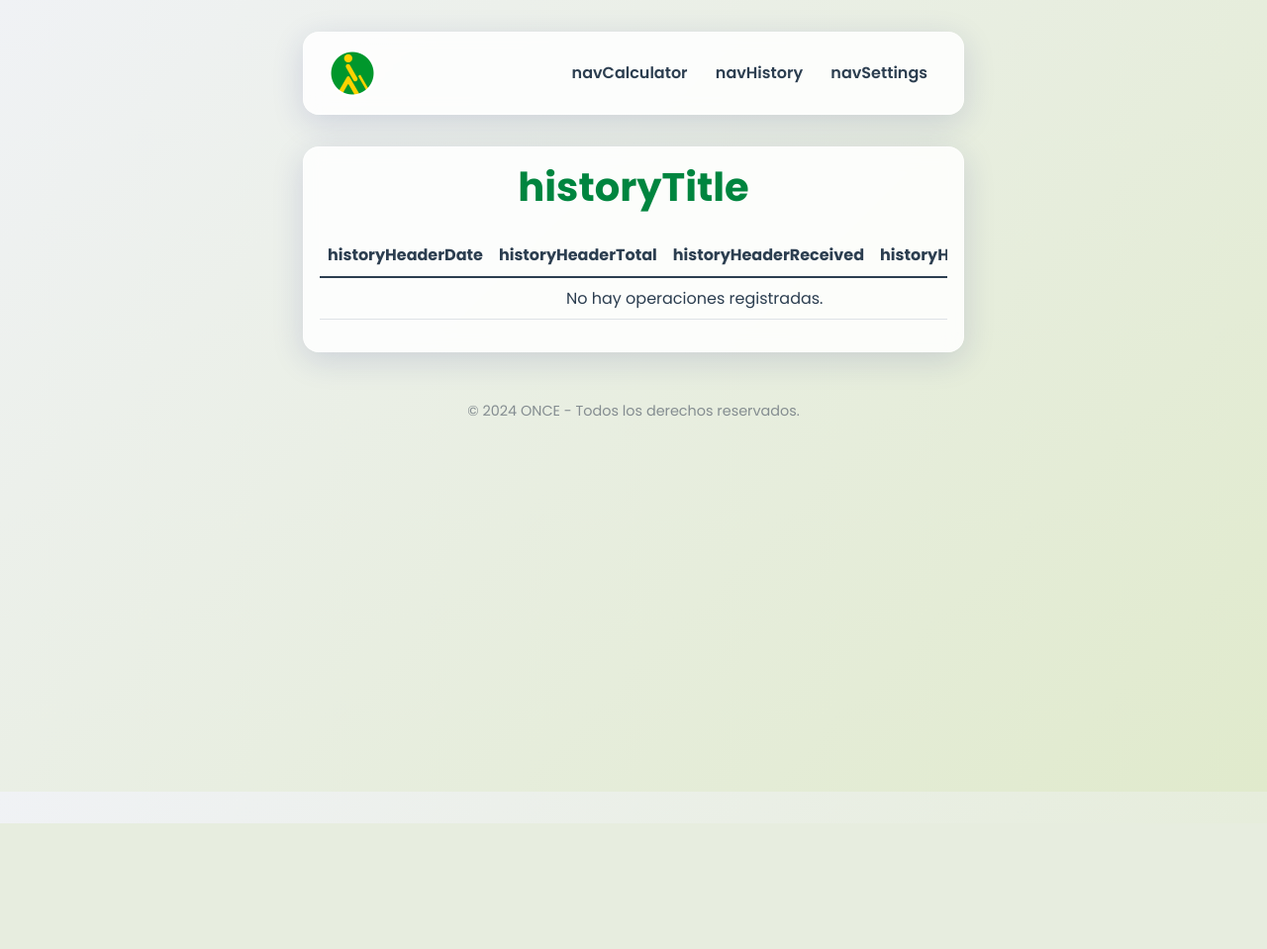
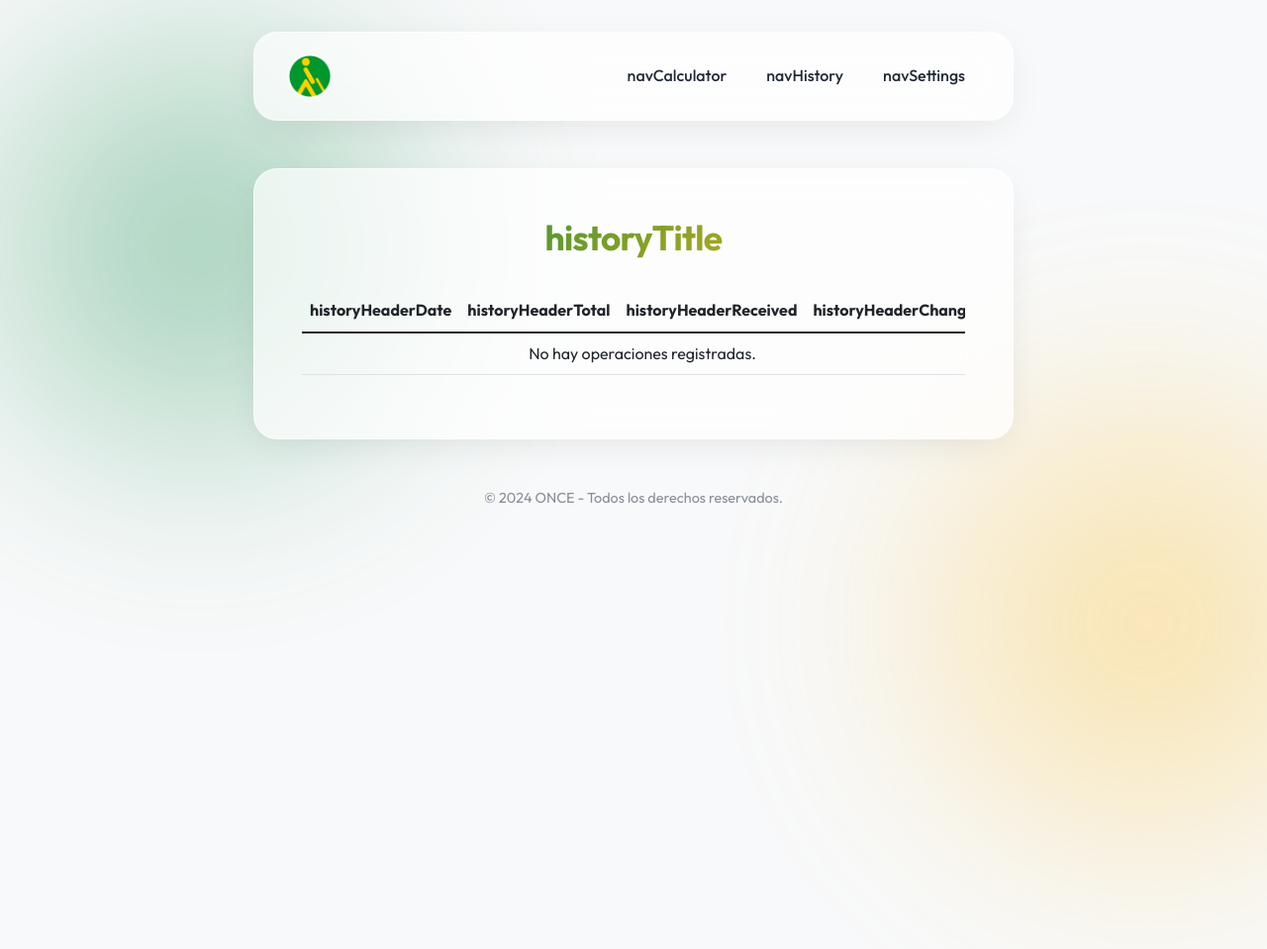
Before and after one commit to Haplee/once, a Flask app: page /history in a window 1280 px wide; the page is wider, and only the part inside the window is pictured. Shown: that part at 99% size. Before the commit the page ends 832 px from the top of that part, so only its background shows below. Run offline with Flask 3, Linux system fonts and the light colour scheme; data that the repository does not hold is empty.

Commit message:
feat: Initialize core Flask application with calculator, history, and settings pages, including internationalization, styling, and Vercel deployment.

```diff
--- a/app/static/css/style.css
+++ b/app/static/css/style.css
@@ -1,52 +1,61 @@
 /* Import Google Font */
-@import url('https://fonts.googleapis.com/css2?family=Poppins:wght@300;400;500;600;700&display=swap');
+@import url('https://fonts.googleapis.com/css2?family=Outfit:wght@300;400;500;600;700&display=swap');
 
 /* --- Base Variables --- */
 :root {
+    /* Brand Colors */
     --once-green: #00853F;
     --once-yellow: #FDB913;
-    --font-family: 'Poppins', -apple-system, BlinkMacSystemFont, "Segoe UI", Roboto, Helvetica, Arial, sans-serif;
 
-    /* Light Mode Palette */
-    --bg-light: #f0f2f5;
-    --bg-grad-light: linear-gradient(135deg, #f0f2f5 0%, #e0eacc 100%);
-    --text-light: #2c3e50;
-    --card-bg-light: rgba(255, 255, 255, 0.85); /* Glassmorphism */
-    --border-light: rgba(255, 255, 255, 0.5);
-    --shadow-light: 0 8px 32px 0 rgba(31, 38, 135, 0.15);
+    /* Font */
+    --font-family: 'Outfit', -apple-system, BlinkMacSystemFont, "Segoe UI", Roboto, sans-serif;
+
+    /* Light Mode */
+    --bg-light: #f8f9fa;
+    --text-light: #1f2937;
+    --text-muted-light: #6b7280;
+    --card-bg-light: rgba(255, 255, 255, 0.7);
+    --border-light: rgba(255, 255, 255, 0.6);
+    --shadow-light: 0 10px 40px -10px rgba(0, 0, 0, 0.1);
     --primary-light: var(--once-green);
-    --primary-text-light: #ffffff;
+    --accent-light: var(--once-yellow);
+    --input-bg-light: rgba(255, 255, 255, 0.6);
 
-    /* Dark Mode Palette */
-    --bg-dark: #121212;
-    --bg-grad-dark: linear-gradient(135deg, #121212 0%, #1a251e 100%);
-    --text-dark: #e9ecef;
-    --card-bg-dark: rgba(30, 30, 30, 0.85); /* Glassmorphism */
-    --border-dark: rgba(255, 255, 255, 0.1);
-    --shadow-dark: 0 8px 32px 0 rgba(0, 0, 0, 0.5);
-    --primary-dark: var(--once-yellow);
-    --primary-text-dark: #121212;
+    /* Dark Mode */
+    --bg-dark: #0f172a;
+    --text-dark: #f8fafc;
+    --text-muted-dark: #94a3b8;
+    --card-bg-dark: rgba(30, 41, 59, 0.7);
+    --border-dark: rgba(255, 255, 255, 0.08);
+    --shadow-dark: 0 10px 40px -10px rgba(0, 0, 0, 0.5);
+    --primary-dark: #4ade80;
+    /* Brighter green for dark mode */
+    --accent-dark: #facc15;
+    --input-bg-dark: rgba(15, 23, 42, 0.6);
 
-    /* Default to Light Mode */
+    /* Default (Light) */
     --bg-color: var(--bg-light);
-    --bg-gradient: var(--bg-grad-light);
     --text-color: var(--text-light);
-    --card-bg-color: var(--card-bg-light);
+    --text-muted: var(--text-muted-light);
+    --card-bg: var(--card-bg-light);
     --border-color: var(--border-light);
-    --box-shadow: var(--shadow-light);
+    --shadow: var(--shadow-light);
     --primary-color: var(--primary-light);
-    --primary-text-color: var(--primary-text-light);
+    --accent-color: var(--accent-light);
+    --input-bg: var(--input-bg-light);
+    --glass-border: 1px solid var(--border-color);
 }
 
 body.dark-mode {
     --bg-color: var(--bg-dark);
-    --bg-gradient: var(--bg-grad-dark);
     --text-color: var(--text-dark);
-    --card-bg-color: var(--card-bg-dark);
+    --text-muted: var(--text-muted-dark);
+    --card-bg: var(--card-bg-dark);
     --border-color: var(--border-dark);
-    --box-shadow: var(--shadow-dark);
+    --shadow: var(--shadow-dark);
     --primary-color: var(--primary-dark);
-    --primary-text-color: var(--primary-text-dark);
+    --accent-color: var(--accent-dark);
+    --input-bg: var(--input-bg-dark);
 }
 
 /* --- Global Styles --- */
@@ -55,24 +64,61 @@ body {
     margin: 0;
     padding: 0;
     min-height: 100vh;
-    background: var(--bg-gradient);
-    background-color: var(--bg-color); /* Fallback */
+    background-color: var(--bg-color);
     color: var(--text-color);
     line-height: 1.6;
-    transition: background 0.3s, color 0.3s;
-    background-attachment: fixed;
+    transition: background-color 0.5s ease, color 0.3s ease;
+    overflow-x: hidden;
+    position: relative;
+    display: flex;
+    flex-direction: column;
 }
 
-.container {
-    max-width: 700px;
-    margin: 2rem auto;
-    padding: 0 1rem;
-    animation: fadeIn 0.8s ease-out;
+/* Animated Background Shapes */
+body::before,
+body::after {
+    content: '';
+    position: absolute;
+    width: 600px;
+    height: 600px;
+    border-radius: 50%;
+    filter: blur(80px);
+    z-index: -1;
+    opacity: 0.4;
+    animation: float 20s infinite alternate;
 }
 
-@keyframes fadeIn {
-    from { opacity: 0; transform: translateY(20px); }
-    to { opacity: 1; transform: translateY(0); }
+body::before {
+    background: radial-gradient(circle, var(--primary-color), transparent 70%);
+    top: -10%;
+    left: -10%;
+}
+
+body::after {
+    background: radial-gradient(circle, var(--accent-color), transparent 70%);
+    bottom: -10%;
+    right: -10%;
+    animation-delay: -10s;
+}
+
+@keyframes float {
+    0% {
+        transform: translate(0, 0) scale(1);
+    }
+
+    100% {
+        transform: translate(50px, 50px) scale(1.1);
+    }
+}
+
+/* Layout */
+.container {
+    max-width: 800px;
+    margin: 0 auto;
+    padding: 2rem 1rem;
+    flex: 1;
+    display: flex;
+    flex-direction: column;
 }
 
 /* --- Header --- */
@@ -80,132 +126,154 @@ header {
     display: flex;
     justify-content: space-between;
     align-items: center;
-    padding: 1rem 1.5rem;
-    margin-bottom: 2rem;
-    background: var(--card-bg-color);
-    backdrop-filter: blur(8px);
-    -webkit-backdrop-filter: blur(8px);
-    border: 1px solid var(--border-color);
-    border-radius: 16px;
-    box-shadow: var(--box-shadow);
+    padding: 1.25rem 2rem;
+    margin-bottom: 3rem;
+    background: var(--card-bg);
+    backdrop-filter: blur(20px);
+    -webkit-backdrop-filter: blur(20px);
+    border: var(--glass-border);
+    border-radius: 24px;
+    box-shadow: var(--shadow);
+    transition: all 0.3s ease;
+}
+
+header:hover {
+    box-shadow: 0 15px 50px -10px rgba(0, 0, 0, 0.15);
+    transform: translateY(-2px);
 }
 
 header .logo img {
-    height: 50px;
-    transition: transform 0.3s;
+    height: 48px;
+    width: auto;
+    transition: transform 0.3s cubic-bezier(0.34, 1.56, 0.64, 1);
 }
 
 header .logo img:hover {
-    transform: scale(1.05);
+    transform: scale(1.1) rotate(-3deg);
+}
+
+nav {
+    display: flex;
+    gap: 0.5rem;
 }
 
 nav a {
-    margin: 0 0.75rem;
     color: var(--text-color);
     text-decoration: none;
-    font-weight: 600;
+    font-weight: 500;
+    padding: 0.6rem 1rem;
+    border-radius: 12px;
+    transition: all 0.3s ease;
     position: relative;
-    transition: color 0.3s;
+    overflow: hidden;
 }
 
-nav a::after {
-    content: '';
-    position: absolute;
-    width: 0;
-    height: 2px;
-    bottom: -4px;
-    left: 0;
-    background-color: var(--primary-color);
-    transition: width 0.3s;
-}
-
-nav a:hover {
+nav a:hover,
+nav a.active {
+    background-color: rgba(var(--primary-color), 0.1);
     color: var(--primary-color);
 }
 
-nav a:hover::after {
-    width: 100%;
+/* --- Cards --- */
+.card {
+    background: var(--card-bg) !important;
+    backdrop-filter: blur(20px);
+    -webkit-backdrop-filter: blur(20px);
+    border: var(--glass-border) !important;
+    border-radius: 24px !important;
+    box-shadow: var(--shadow);
+    padding: 1rem;
+    overflow: hidden;
+    position: relative;
 }
 
-/* --- Bootstrap Overrides & Cards --- */
-.card, .list-group-item {
-    background-color: var(--card-bg-color) !important;
-    backdrop-filter: blur(10px);
-    -webkit-backdrop-filter: blur(10px);
-    color: var(--text-color) !important;
-    border: 1px solid var(--border-color) !important;
-    border-radius: 16px !important;
-    box-shadow: var(--box-shadow);
-    margin-bottom: 20px;
-    transition: transform 0.3s;
+.card-body {
+    padding: 2rem;
 }
 
-.card:hover {
-    transform: translateY(-2px);
+h1 {
+    font-weight: 700;
+    font-size: 2.2rem;
+    margin-bottom: 2rem;
+    background: linear-gradient(135deg, var(--primary-color), var(--accent-color));
+    -webkit-background-clip: text;
+    background-clip: text;
+    -webkit-text-fill-color: transparent;
+    text-align: center;
+    letter-spacing: -0.02em;
 }
 
-.table {
-    color: var(--text-color) !important;
+/* --- Forms --- */
+.form-group {
+    margin-bottom: 1.5rem;
 }
 
-body.dark-mode .table {
-    color: var(--text-color) !important;
+label {
+    font-weight: 600;
+    font-size: 0.95rem;
+    margin-bottom: 0.5rem;
+    display: block;
+    color: var(--text-muted);
+    letter-spacing: 0.02em;
 }
 
-/* --- Form --- */
 .form-control {
-    background-color: rgba(255, 255, 255, 0.1) !important; /* Slight transparency */
+    background-color: var(--input-bg) !important;
+    border: 2px solid transparent !important;
+    border-radius: 16px !important;
+    padding: 1rem 1.25rem !important;
+    font-size: 1.1rem !important;
     color: var(--text-color) !important;
-    border: 1px solid var(--border-color) !important;
-    border-radius: 12px !important;
-    padding: 0.8rem 1rem !important;
-    font-size: 1.1rem !important;
-    transition: all 0.3s ease;
-}
-
-body:not(.dark-mode) .form-control {
-    background-color: rgba(255, 255, 255, 0.6) !important;
+    transition: all 0.2s ease;
+    box-shadow: inset 0 2px 4px rgba(0, 0, 0, 0.02);
 }
 
 .form-control:focus {
-    background-color: var(--card-bg-color) !important;
-    color: var(--text-color) !important;
+    background-color: var(--card-bg) !important;
     border-color: var(--primary-color) !important;
-    box-shadow: 0 0 0 0.25rem color-mix(in srgb, var(--primary-color) 25%, transparent) !important;
+    box-shadow: 0 0 0 4px rgba(0, 133, 63, 0.1) !important;
+    outline: none;
 }
 
 /* --- Buttons --- */
 .btn {
-    padding: 0.8rem 1.8rem;
-    font-size: 1rem;
+    border: none;
+    border-radius: 16px;
+    padding: 1rem 2rem;
     font-weight: 600;
-    letter-spacing: 0.5px;
-    text-transform: uppercase;
-    font-family: var(--font-family);
-    border: none;
-    border-radius: 12px;
+    font-size: 1.05rem;
+    letter-spacing: 0.01em;
     cursor: pointer;
-    transition: all 0.3s ease;
-    box-shadow: 0 4px 6px rgba(0,0,0,0.1);
+    transition: all 0.3s cubic-bezier(0.34, 1.56, 0.64, 1);
+    display: inline-flex;
+    align-items: center;
+    justify-content: center;
+    gap: 0.5rem;
+    position: relative;
+    overflow: hidden;
 }
 
 .btn-primary {
-    background-color: var(--primary-color);
-    background-image: linear-gradient(135deg, var(--primary-color) 0%, color-mix(in srgb, var(--primary-color) 80%, black) 100%);
-    color: var(--primary-text-color);
+    background: linear-gradient(135deg, var(--once-green), #006025);
+    color: white;
+    box-shadow: 0 4px 15px rgba(0, 133, 63, 0.3);
 }
 
 .btn-primary:hover {
-    filter: brightness(1.1);
-    transform: translateY(-2px);
-    box-shadow: 0 6px 12px rgba(0,0,0,0.15);
+    transform: translateY(-3px) scale(1.02);
+    box-shadow: 0 8px 25px rgba(0, 133, 63, 0.4);
+}
+
+.btn-primary:active {
+    transform: translateY(-1px);
 }
 
 .btn-secondary {
-    background-color: transparent;
+    background-color: var(--input-bg);
     color: var(--text-color);
-    border: 2px solid var(--border-color);
-    padding: 0.6rem;
+    border: 1px solid var(--border-color);
+    padding: 0.8rem;
+    min-width: 60px;
 }
 
 .btn-secondary:hover {
@@ -214,54 +282,53 @@ body:not(.dark-mode) .form-control {
 }
 
 .btn-secondary img {
-    width: 28px;
-    height: 28px;
-    transition: transform 0.3s;
-}
-
-.btn-secondary:hover img {
-    transform: scale(1.1);
+    width: 24px;
+    height: 24px;
+    transition: filter 0.3s;
 }
 
 body.dark-mode .btn-secondary img {
     filter: invert(1);
 }
 
-/* --- Results --- */
+/* --- Results Area --- */
 .result-container {
-    margin-top: 2rem;
+    margin-top: 2.5rem;
     padding: 2rem;
-    background: rgba(255,255,255,0.05); /* Slight tint */
-    border: 1px solid var(--border-color);
-    border-radius: 16px;
+    background: linear-gradient(135deg, rgba(var(--primary-color), 0.1), rgba(var(--accent-color), 0.1));
+    border: 1px dashed var(--primary-color);
+    border-radius: 20px;
     text-align: center;
-    font-size: 1.8rem;
+    font-size: 2rem;
     font-weight: 700;
     color: var(--primary-color);
-    min-height: 80px;
+    min-height: 100px;
     display: flex;
+    flex-direction: column;
+    /* Allow content to stack */
     align-items: center;
     justify-content: center;
+    position: relative;
+    overflow: hidden;
 }
 
-/* --- Misc --- */
-h1 {
-    font-weight: 700;
-    margin-bottom: 1.5rem;
-    text-align: center;
-    color: var(--primary-color);
+.result-container::before {
+    content: '';
+    position: absolute;
+    inset: 0;
+    background: radial-gradient(circle at center, rgba(255, 255, 255, 0.2), transparent 70%);
+    opacity: 0;
+    transition: opacity 0.5s;
 }
 
-label {
-    font-weight: 500;
-    margin-bottom: 0.5rem;
-    display: block;
+.result-container.active::before {
+    opacity: 1;
 }
 
-/* Dark mode toggle specific */
-.form-switch .form-check-input {
-    height: 1.5rem;
-    width: 3rem;
+/* --- Misc & Responsive --- */
+.text-muted {
+    font-size: 0.85rem;
+    color: var(--text-muted) !important;
 }
 
 /* Logo handling */
@@ -277,11 +344,57 @@ body.dark-mode .logo .logo-dark {
     display: block;
 }
 
-/* Responsive */
 @media (max-width: 600px) {
-    .container { margin: 1rem auto; padding: 0 15px; }
-    header { flex-direction: column; gap: 1rem; text-align: center; }
-    nav { display: flex; flex-wrap: wrap; justify-content: center; gap: 0.5rem; }
-    .btn { width: 100%; margin-bottom: 0.5rem; }
-    .form-actions { flex-direction: column; }
+    .container {
+        padding: 1rem;
+    }
+
+    header {
+        flex-direction: column;
+        gap: 1rem;
+        padding: 1rem;
+        border-radius: 20px;
+    }
+
+    header .logo img {
+        height: 40px;
+    }
+
+    nav {
+        width: 100%;
+        justify-content: center;
+        flex-wrap: wrap;
+    }
+
+    nav a {
+        padding: 0.5rem 0.8rem;
+        font-size: 0.9rem;
+    }
+
+    h1 {
+        font-size: 1.8rem;
+    }
+
+    .form-actions {
+        flex-direction: column;
+    }
+
+    .btn {
+        width: 100%;
+    }
 }
+
+/* Scrollbar */
+::-webkit-scrollbar {
+    width: 10px;
+}
+
+::-webkit-scrollbar-track {
+    background: var(--bg-color);
+}
+
+::-webkit-scrollbar-thumb {
+    background: var(--text-muted);
+    border-radius: 5px;
+    border: 3px solid var(--bg-color);
+}
--- a/app/templates/configuracion.html
+++ b/app/templates/configuracion.html
@@ -8,8 +8,7 @@
     <link rel="icon" href="{{ url_for('static', filename='img/logo.png') }}" type="image/png">
     <link rel="preconnect" href="https://fonts.googleapis.com">
     <link rel="preconnect" href="https://fonts.gstatic.com" crossorigin>
-    <link href="https://fonts.googleapis.com/css2?family=Poppins:wght@300;400;500;600;700&display=swap"
-        rel="stylesheet">
+    <link href="https://fonts.googleapis.com/css2?family=Outfit:wght@300;400;500;600;700&display=swap" rel="stylesheet">
     <!-- Bootstrap CSS -->
     <link href="https://cdn.jsdelivr.net/npm/bootstrap@5.1.3/dist/css/bootstrap.min.css" rel="stylesheet"
         integrity="sha384-1BmE4kWBq78iYhFldvKuhfTAU6auU8tT94WrHftjDbrCEXSU1oBoqyl2QvZ6jIW3" crossorigin="anonymous">
@@ -95,8 +94,7 @@
                             </div>
 
                             <label for="serialConsole" class="form-label">{{ _('settingsSerialConsoleLabel') }}</label>
-                            <pre id="serialConsole" class="form-control"
-                                style="height: 150px; background-color: #f8f9fa;"></pre>
+                            <pre id="serialConsole" class="form-control" style="height: 150px;"></pre>
                         </div>
                     </div>
 
--- a/app/templates/history.html
+++ b/app/templates/history.html
@@ -8,8 +8,7 @@
     <link rel="icon" href="{{ url_for('static', filename='img/logo.png') }}" type="image/png">
     <link rel="preconnect" href="https://fonts.googleapis.com">
     <link rel="preconnect" href="https://fonts.gstatic.com" crossorigin>
-    <link href="https://fonts.googleapis.com/css2?family=Poppins:wght@300;400;500;600;700&display=swap"
-        rel="stylesheet">
+    <link href="https://fonts.googleapis.com/css2?family=Outfit:wght@300;400;500;600;700&display=swap" rel="stylesheet">
     <!-- Bootstrap CSS -->
     <link href="https://cdn.jsdelivr.net/npm/bootstrap@5.1.3/dist/css/bootstrap.min.css" rel="stylesheet"
         integrity="sha384-1BmE4kWBq78iYhFldvKuhfTAU6auU8tT94WrHftjDbrCEXSU1oBoqyl2QvZ6jIW3" crossorigin="anonymous">
--- a/app/templates/index.html
+++ b/app/templates/index.html
@@ -8,8 +8,7 @@
     <link rel="icon" href="{{ url_for('static', filename='img/logo.png') }}" type="image/png">
     <link rel="preconnect" href="https://fonts.googleapis.com">
     <link rel="preconnect" href="https://fonts.gstatic.com" crossorigin>
-    <link href="https://fonts.googleapis.com/css2?family=Poppins:wght@300;400;500;600;700&display=swap"
-        rel="stylesheet">
+    <link href="https://fonts.googleapis.com/css2?family=Outfit:wght@300;400;500;600;700&display=swap" rel="stylesheet">
     <!-- Bootstrap CSS -->
     <link href="https://cdn.jsdelivr.net/npm/bootstrap@5.1.3/dist/css/bootstrap.min.css" rel="stylesheet"
         integrity="sha384-1BmE4kWBq78iYhFldvKuhfTAU6auU8tT94WrHftjDbrCEXSU1oBoqyl2QvZ6jIW3" crossorigin="anonymous">
```
